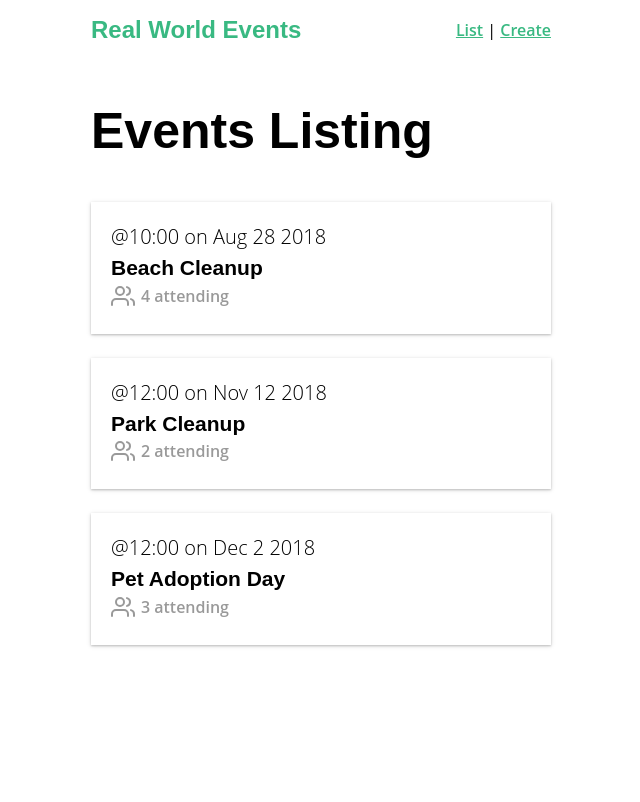
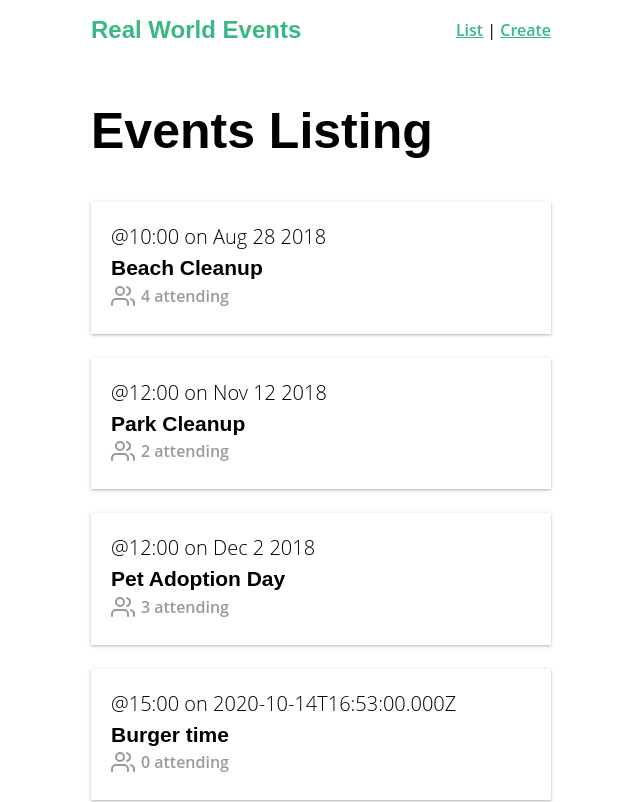
Before and after one commit to stephenstuder/events-app, a Vue app: page / in a window 1280 px wide. Shown: the top 802 px of the page, without its empty margins (319-959 px from the left). Built offline with nearby package versions, Linux system fonts and the light colour scheme; data requests are answered from the project's data file.

Commit message:
added createEvent, route to event page after successful create

```diff
--- a/db.json
+++ b/db.json
@@ -71,6 +71,62 @@
           "name": "Mary Gordon"
         }
       ]
+    },
+    {
+      "id": 6401577,
+      "category": "food",
+      "organizer": {
+        "id": "abc123",
+        "name": "Adam Jahr"
+      },
+      "title": "Burger time",
+      "description": "We all eat a burger",
+      "location": "Queen Creek",
+      "date": "2020-10-14T16:53:00.000Z",
+      "time": "15:00",
+      "attendees": []
+    },
+    {
+      "id": 2582552,
+      "category": "animal welfare",
+      "organizer": {
+        "id": "abc123",
+        "name": "Adam Jahr"
+      },
+      "title": "Test",
+      "description": "",
+      "location": "",
+      "date": "",
+      "time": "",
+      "attendees": []
+    },
+    {
+      "id": 9630479,
+      "category": "housing",
+      "organizer": {
+        "id": "abc123",
+        "name": "Adam Jahr"
+      },
+      "title": "Test 2",
+      "description": "",
+      "location": "",
+      "date": "",
+      "time": "",
+      "attendees": []
+    },
+    {
+      "id": 2259320,
+      "category": "education",
+      "organizer": {
+        "id": "abc123",
+        "name": "Adam Jahr"
+      },
+      "title": "Test 3",
+      "description": "This is a test",
+      "location": "Queen Creek",
+      "date": "2020-10-08T17:03:00.000Z",
+      "time": "14:00",
+      "attendees": []
     }
   ]
 }
--- a/src/services/EventService.js
+++ b/src/services/EventService.js
@@ -15,5 +15,8 @@ export default {
   },
   getEvent(id) {
     return apiClient.get('/events/' + id)
+  },
+  postEvent(event) {
+    return apiClient.post('/events', event)
   }
 }
--- a/src/store.js
+++ b/src/store.js
@@ -8,11 +8,8 @@ export default new Vuex.Store({
   state: {
     user: { id: 'abc123', name: 'Adam Jahr' },
     categories: ['sustainability', 'nature', 'animal welfare', 'housing', 'education', 'food', 'community'],
-    todos: [
-      { id: 1, text: '...', done: true },
-      { id: 2, text: '...', done: false },
-      { id: 3, text: '...', done: true },
-      { id: 4, text: '...', done: false }
+    events: [
+
     ]
   },
   mutations: {
@@ -22,16 +19,14 @@ export default new Vuex.Store({
   },
   actions: {
     createEvent({ commit }, event) {
-      EventService.postEvent(event)
-      commit('ADD_EVENT', event)
+      return EventService.postEvent(event).then(() => {
+        commit('ADD_EVENT', event)
+      })
     }
   },
   getters: {
-    catLength: state => {
-      return state.categories.length
-    },
-    doneTodos: state => state.todos.filter(todo => todo.done),
-    activeTodosCount: (state, getters) => state.todos.length - getters.doneTodos.length,
-    //getEventById: state => id => state.events.find(event => event.id === id)
+    getEventById: state => id => {
+      return state.events.find(event => event.id === id)
+    }
   }
 })
--- a/src/views/EventCreate.vue
+++ b/src/views/EventCreate.vue
@@ -1,5 +1,5 @@
 <template>
-  <form>
+  <form @submit.prevent="createEvent">
     <label>Select a category</label>
     <select v-model="event.category">
       <option v-for="cat in categories" :key="cat">{{ cat }}</option>
@@ -62,6 +62,20 @@ export default {
     }
   },
   methods: {
+    createEvent() {
+      this.$store
+        .dispatch('createEvent', this.event)
+        .then(() => {
+          this.$router.push({
+            name: 'event-show',
+            params: { id: this.event.id },
+          })
+          this.event = this.createFreshEvent()
+        })
+        .catch(() => {
+          console.error('There was a problem creating your event')
+        })
+    },
     createFreshEvent() {
       const user = this.$store.state.user
       const id = Math.floor(Math.random() * 10000000)
```
